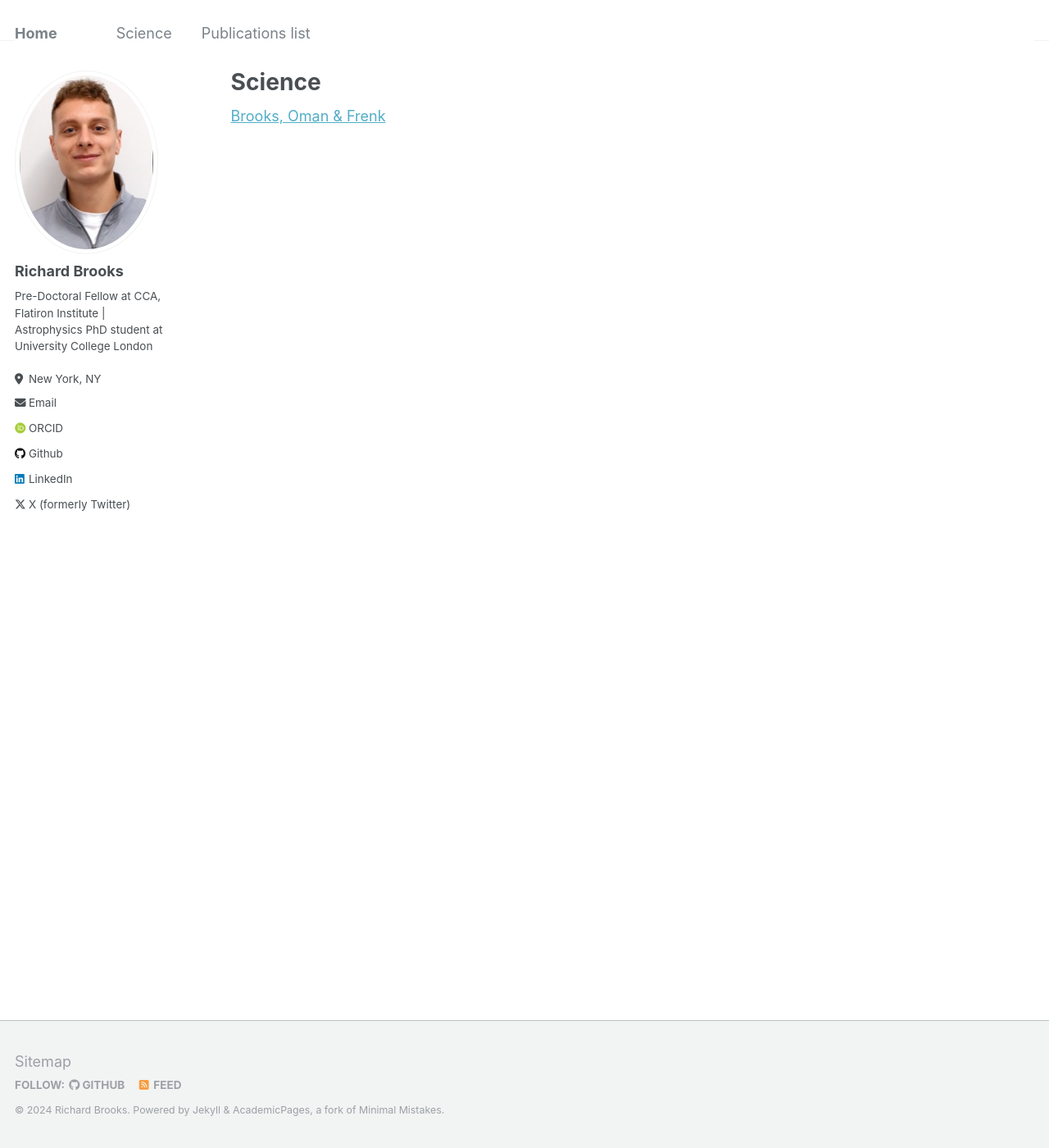
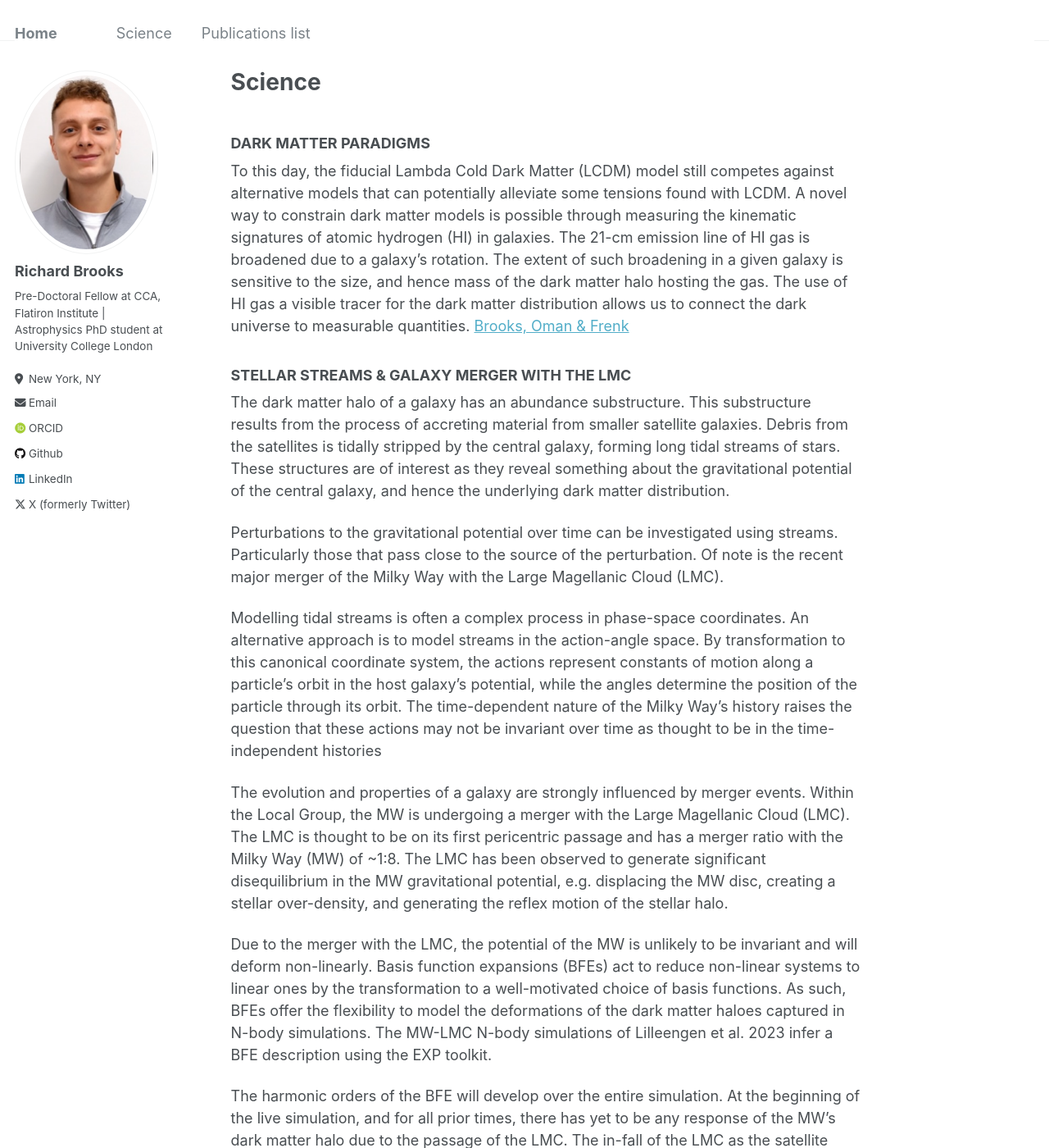
Before and after one commit to dc-broo3/dc-broo3.github.io, a Jekyll site: the page built from _pages/science.md, in a window 1280 px wide and 1400 px high. Shown: the whole window at 82% size. Built offline with Jekyll 4.4.1, drawn with Linux system fonts in a browser that asks for light colours; some web fonts are replaced; some of the changed text lies outside the part shown.

Commit message:
Update science.md

```diff
--- a/_pages/science.md
+++ b/_pages/science.md
@@ -6,4 +6,43 @@ redirect_from:
   - /science/
 ---
 
-[Brooks, Oman & Frenk](https://ui.adsabs.harvard.edu/abs/2023MNRAS.522.4043B/abstract)
+### DARK MATTER PARADIGMS
+
+To this day, the fiducial Lambda Cold Dark Matter (LCDM) model still competes against alternative models that can potentially alleviate some tensions found with LCDM.
+A novel way to constrain dark matter models is possible through measuring the kinematic signatures of atomic hydrogen (HI) in galaxies.
+The 21-cm emission line of HI gas is broadened due to a galaxy's rotation.
+The extent of such broadening in a given galaxy is sensitive to the size, and hence mass of the dark matter halo hosting the gas.
+The use of HI gas a visible tracer for the dark matter distribution allows us to connect the dark universe to measurable quantities. [Brooks, Oman & Frenk](https://ui.adsabs.harvard.edu/abs/2023MNRAS.522.4043B/abstract)
+
+### STELLAR STREAMS & GALAXY MERGER WITH THE LMC
+
+The dark matter halo of a galaxy has an abundance substructure.
+This substructure results from the process of accreting material from smaller satellite galaxies.
+Debris from the satellites is tidally stripped by the central galaxy, forming long tidal streams of stars.
+These structures are of interest as they reveal something about the gravitational potential of the central galaxy,
+and hence the underlying dark matter distribution.
+
+Perturbations to the gravitational potential over time can be investigated using streams.
+Particularly those that pass close to the source of the perturbation.
+Of note is the recent major merger of the Milky Way with the Large Magellanic Cloud (LMC).
+
+Modelling tidal streams is often a complex process in phase-space coordinates. An alternative approach is to model streams in the action-angle space. By transformation to this canonical coordinate system, the actions represent constants of motion along a particle's orbit in the host galaxy's potential, while the angles determine the position of the particle through its orbit. The time-dependent nature of the Milky Way's history raises the question that these actions may not be invariant over time as thought to be in the time-independent histories
+
+The evolution and properties of a galaxy are strongly influenced by merger events.
+Within the Local Group, the MW is undergoing a merger with the Large Magellanic Cloud (LMC).
+The LMC is thought to be on its first pericentric passage and has a merger ratio with the Milky Way (MW) of ~1:8.
+The LMC has been observed to generate significant disequilibrium in the MW gravitational potential,
+e.g. displacing the MW disc, creating a stellar over-density, and generating the reflex motion of the stellar halo.
+
+Due to the merger with the LMC, the potential of the MW is unlikely to be invariant and will deform non-linearly.
+Basis function expansions (BFEs) act to reduce non-linear systems to linear ones by the transformation to a well-motivated choice of basis functions.
+As such, BFEs offer the flexibility to model the deformations of the dark matter haloes captured in N-body simulations.
+The MW-LMC N-body simulations of Lilleengen et al. 2023 infer a BFE description using the EXP toolkit.
+
+The harmonic orders of the BFE will develop over the entire simulation.
+At the beginning of the live simulation, and for all prior times,
+there has yet to be any response of the MW's dark matter halo due to the passage of the LMC.
+The in-fall of the LMC as the satellite galaxy onto the MW as the central host generates density wakes.
+The classical `conic' wake trailing the LMC is described as the transient response, whereas the response elsewhere in the MW halo is the collective response.
+In the below animation, you can see the temporal development of the MW halo density contrast due to the LMC's passage for both isolated harmonic subsets and the full basis expansion simulation of the MW--LMC simulation.
+[Brooks et. al (2024)]([https://ui.adsabs.harvard.edu/abs/2023MNRAS.522.4043B/abstract](https://ui.adsabs.harvard.edu/abs/2024arXiv240111990B/abstract)https://ui.adsabs.harvard.edu/abs/2024arXiv240111990B/abstract)
```
